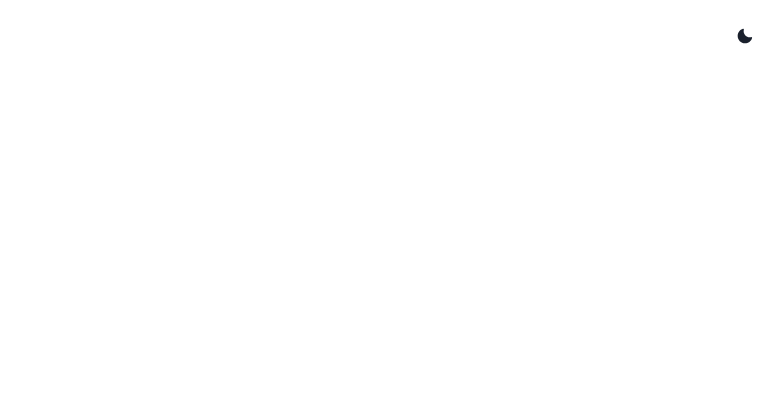
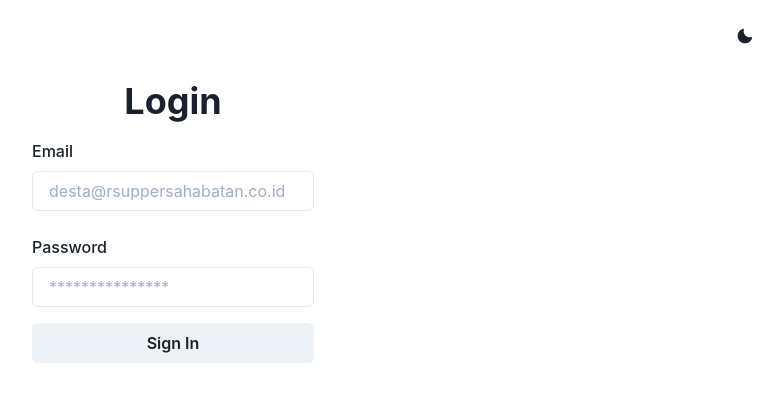
Before and after one commit to amati-tiru-modifikasi/loginpagechakraui, a React (Create React App) app: page / in a window 1280 px wide. Shown: the top 402 px of the page, without its empty margins (467-1250 px from the left). Built offline with nearby package versions, Linux system fonts and the light colour scheme.

Commit message:
BASIC FORM

```diff
--- a/src/App.js
+++ b/src/App.js
@@ -1,9 +1,11 @@
 import ThemeToggler from './components/ThemeToggler';
+import LoginForm from './pages/LoginForm';
 
 function App() {
   return (
     <div className="App">
         <ThemeToggler />
+        <LoginForm />
     </div>
   );
 }
--- /dev/null
+++ b/src/pages/LoginForm.js
@@ -0,0 +1,31 @@
+import React from 'react'
+import { Flex,Box,Button,Heading,FormControl,FormLabel,Input } from '@chakra-ui/react'
+
+function LoginForm() {
+    return (
+        <Flex w="full" align="center" justifyContent="center">
+            <Box p={2}>
+                <Box textAlign="center">
+                    <Heading>Login</Heading>
+                </Box>
+                <Box my={4} textAlign="left">
+                    <form>
+                        <FormControl>
+                            <FormLabel>Email</FormLabel>
+                            <Input type="email" placeholder="desta@rsuppersahabatan.co.id" />
+                        </FormControl>
+                        <FormControl mt={6}>
+                            <FormLabel>Password</FormLabel>
+                            <Input type="password" placeholder="***************" />
+                        </FormControl>
+                        <Button w="full" mt={4} type="submit">
+                            Sign In
+                        </Button>
+                    </form>
+                </Box>
+            </Box>
+        </Flex>
+    )
+}
+
+export default LoginForm
```
